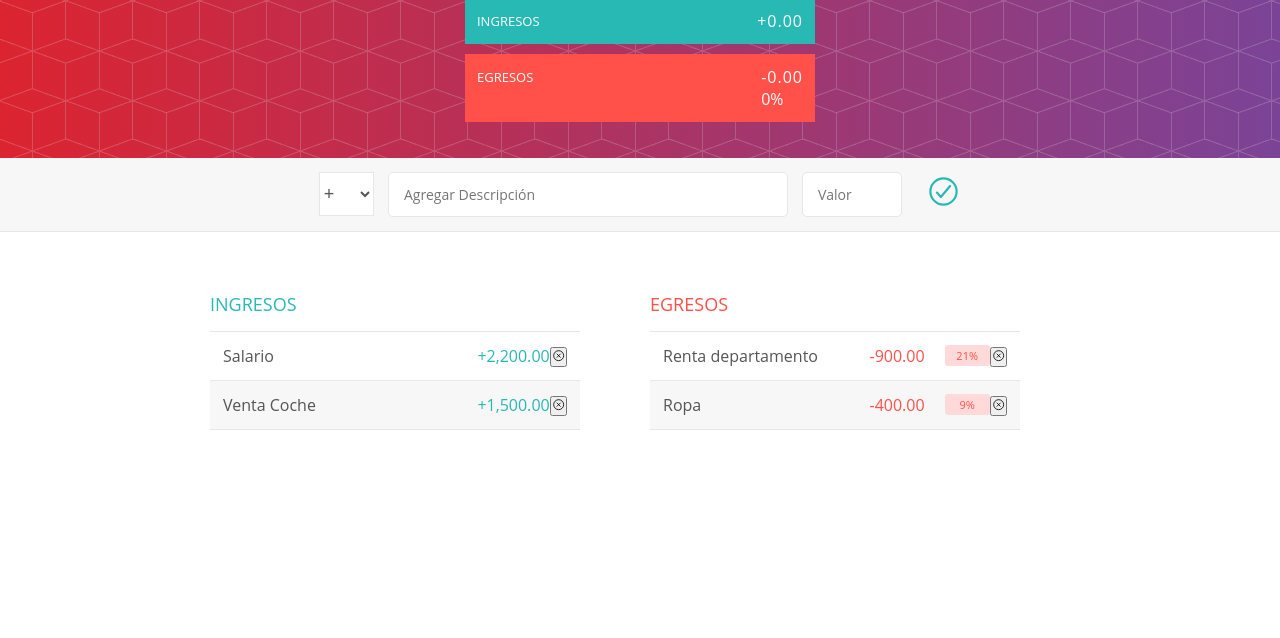
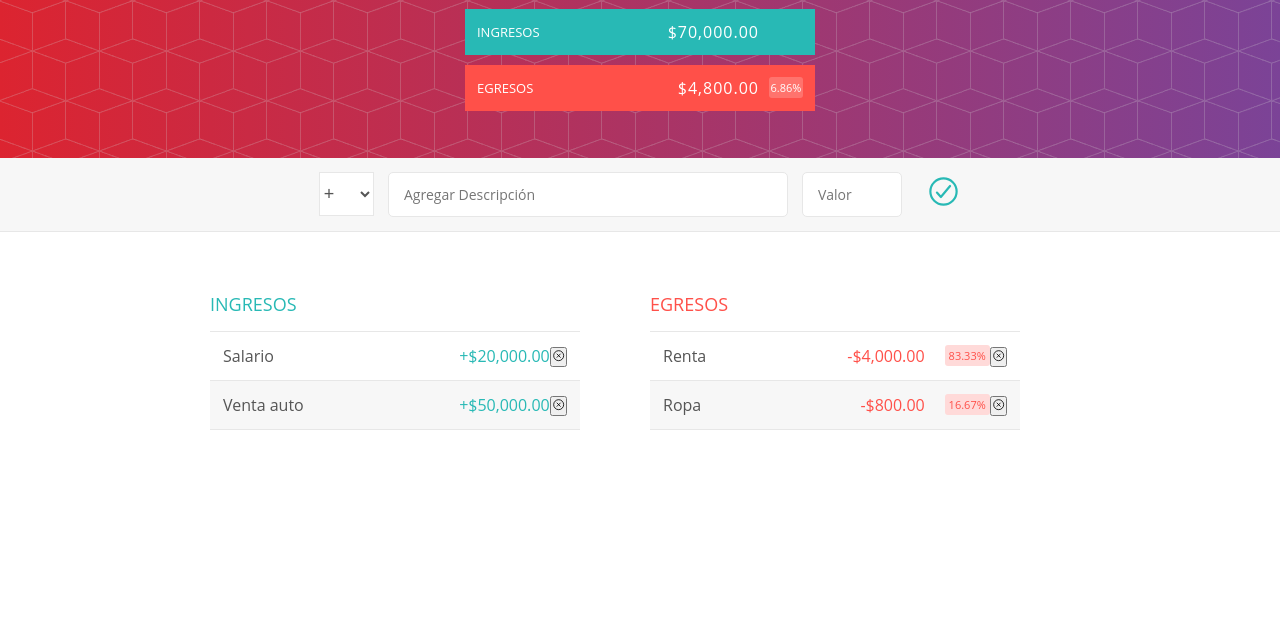
Before and after one commit to maryreyes81/presupuesto-proyectofinal, a plain HTML site: page index.html in a window 1280 px wide. Shown: the part 162-800 px from the top of the page. Drawn offline with nearby package versions, Linux system fonts and the light colour scheme.

Commit message:
se corrigen modulos y botones

```diff
--- a/index.html
+++ b/index.html
@@ -5,38 +5,36 @@
   <meta name="viewport" content="width=device-width, initial-scale=1.0"/>
   <title>Presupuesto</title>
   <link rel="stylesheet" href="./css/estilos.css" />
-  <script type="module" src="./js/Dato.mjs"></script>
-  <script type="module" src="./js/Ingreso.mjs"></script>
-  <script type="module" src="./js/Egreso.mjs"></script>
   <script type="module" src="./js/app.mjs" defer></script>
   <script type="module" src="https://unpkg.com/ionicons@7.1.0/dist/ionicons/ionicons.esm.js"></script>
   <script nomodule src="https://unpkg.com/ionicons@7.1.0/dist/ionicons/ionicons.js"></script>
 </head>
 
-<body>
-  <!-- Cabecero -->
+<!--Cabecero-->
+<header>
 <div class="cabecero">
 <div class="presupuesto">
 <div class="presupuesto_titulo">Presupuesto Disponible</div>
-      <div id="presupuesto" class="presupuesto_valor">+0.00</div>
+<div id="presupuesto" class="presupuesto_valor"></div>
 <div class="presupuesto_ingreso limpiarEstilos">
-        <div class="presupuesto_ingreso--texto">Ingresos</div>
+    <div class=" presupuesto_ingreso--texto">Ingresos</div>
     <div class="derecha">
-          <div id="ingresos" class="presupuesto_ingreso--valor">+0.00</div>
-          <div class="presupuesto_ingreso-porcentaje"></div>
+        <div id="ingresos" class="presupuesto_ingreso--valor"></div>
+        <div class="presupuesto_ingreso--porcentaje"></div>
         </div>
     </div>
-      <div class="presupuesto_egreso y limpiarEstilos">
+    <div class="presupuesto_egreso  limpiarEstilos">
             <div class="presupuesto_egreso--texto">Egresos</div>
-        <div class="derecha y limpiarEstilos">
-          <div id="egresos" class="presupuesto_egreso--valor">-0.00</div>
-          <div id="porcentaje" class="presupuesto_egreso-porcentaje">0%</div>
+            <div class="derecha limpiarEstilos">
+                <div id="egresos" class="presupuesto_egreso--valor"></div>
+                <div id="porcentaje" class="presupuesto_egreso--porcentaje"></div>
             </div>
 </div>
 </div>
 </div>
+</header>
 
-  <!-- Formulario -->
+
 <form id="forma">
 <div class="agregar">
 <div class="agregar_contenedor">
@@ -46,24 +44,23 @@
 </select>
 <input type="text" class="agregar_descripcion" id="descripcion" placeholder="Agregar Descripción" />
 <input type="number" class="agregar_valor" id="valor" step="any" placeholder="Valor" />
-        <button class="agregar_btn">
-          <ion-icon name="checkmark-circle-outline"></ion-icon>
-        </button>
+<button class="agregar_btn" ><ion-icon name="checkmark-circle-outline"></ion-icon></button>
 </div>
 </div>
 </form>
 
-  <!-- Contenedor de ingresos y egresos -->
+<!--Contenedor-->
 <div class="contenedor limpiarEstilos">
+  <!-- Ingresos -->
   <div class="ingreso">
     <h2 class="ingreso_titulo">Ingresos</h2>
     <div id="lista-ingresos">
       <div class="elemento limpiarEstilos">
-                <div class="elemento_descripcion">Salario</div>
+        <div class="elemento_descripcion"></div>
         <div class="derecha limpiarEstilos">
-                    <div class="elemento_valor">+2,200.00</div>
+          <div class="elemento_valor"></div>
           <div class="elemento_eliminar">
-                        <button class="elemento_eliminar_btn">
+            <button class="elemento_eliminar--btn">
               <ion-icon name="close-circle-outline"></ion-icon>
             </button>
           </div>
@@ -71,11 +68,11 @@
       </div>
 
       <div class="elemento limpiarEstilos">
-                <div class="elemento_descripcion">Venta Coche</div>
+        <div class="elemento_descripcion"></div>
         <div class="derecha limpiarEstilos">
-                    <div class="elemento_valor">+1,500.00</div>
+          <div class="elemento_valor"></div>
           <div class="elemento_eliminar">
-                        <button class="elemento_eliminar_btn">
+            <button class="elemento_eliminar--btn">
               <ion-icon name="close-circle-outline"></ion-icon>
             </button>
           </div>
@@ -84,16 +81,17 @@
     </div>
   </div>
 
+  <!-- Egresos -->
   <div class="egreso">
     <h2 class="egreso_titulo">Egresos</h2>
     <div id="lista-egresos">
       <div class="elemento limpiarEstilos">
         <div class="elemento_descripcion">Renta departamento</div>
         <div class="derecha limpiarEstilos">
-                    <div class="elemento_valor">-900.00</div>
-                    <div class="elemento_porcentaje">21%</div>
+          <div class="elemento_valor"></div>
+          <div class="elemento_porcentaje"></div>
           <div class="elemento_eliminar">
-                        <button class="elemento_eliminar_btn">
+            <button class="elemento_eliminar--btn">
               <ion-icon name="close-circle-outline"></ion-icon>
             </button>
           </div>
@@ -101,12 +99,12 @@
       </div>
 
       <div class="elemento limpiarEstilos">
-                <div class="elemento_descripcion">Ropa</div>
+        <div class="elemento_descripcion"></div>
         <div class="derecha limpiarEstilos">
-                    <div class="elemento_valor">-400.00</div>
-                    <div class="elemento_porcentaje">9%</div>
+          <div class="elemento_valor"></div>
+          <div class="elemento_porcentaje"></div>
           <div class="elemento_eliminar">
-                        <button class="elemento_eliminar_btn">
+            <button class="elemento_eliminar--btn">
               <ion-icon name="close-circle-outline"></ion-icon>
             </button>
           </div>
@@ -115,6 +113,5 @@
     </div>
   </div>
 </div>
-
 </body>
 </html>
--- a/js/Dato.mjs
+++ b/js/Dato.mjs
@@ -1,5 +1,3 @@
-import { Ingreso } from "./Ingreso.mjs";
-import { Egreso } from "./Egreso.mjs";
 
 export class Dato {
   constructor(descripcion, valor) {
--- a/js/Egreso.mjs
+++ b/js/Egreso.mjs
@@ -1,3 +1,5 @@
+ import { Dato } from "./Dato.mjs";
+
  export class Egreso extends Dato {
 static contadorEgresos = 0;
 
--- a/js/Ingreso.mjs
+++ b/js/Ingreso.mjs
@@ -1,4 +1,4 @@
-
+import { Dato } from "./Dato.mjs";
 
 
  export class Ingreso extends Dato {
--- a/js/app.mjs
+++ b/js/app.mjs
@@ -1,6 +1,6 @@
 import { Ingreso } from "./Ingreso.mjs";
 import { Egreso} from "./Egreso.mjs";
-import {Dato} from "./Dato.mjs";
+
 
 let ingresos = [
   new Ingreso("Salario", 20000),
```
Lines whose indentation alone changed are shown as unchanged.
